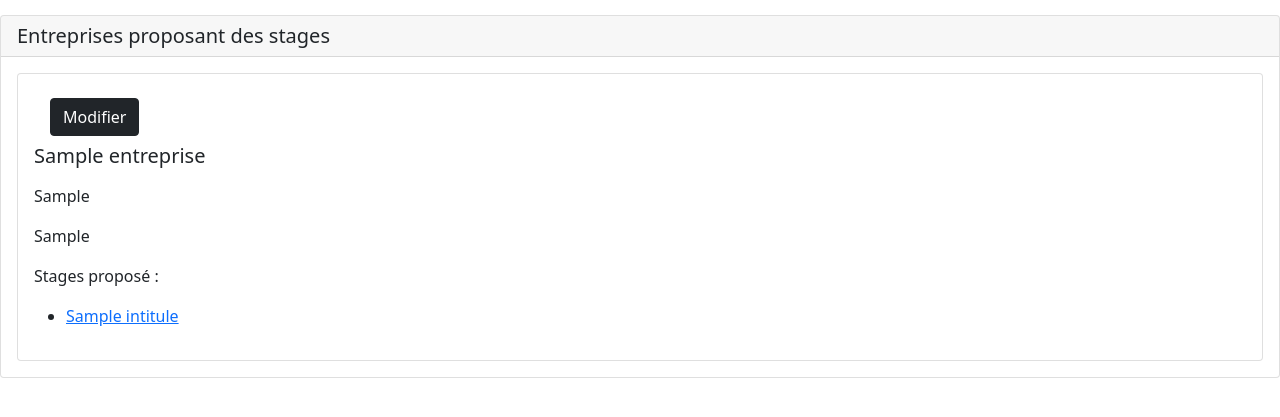
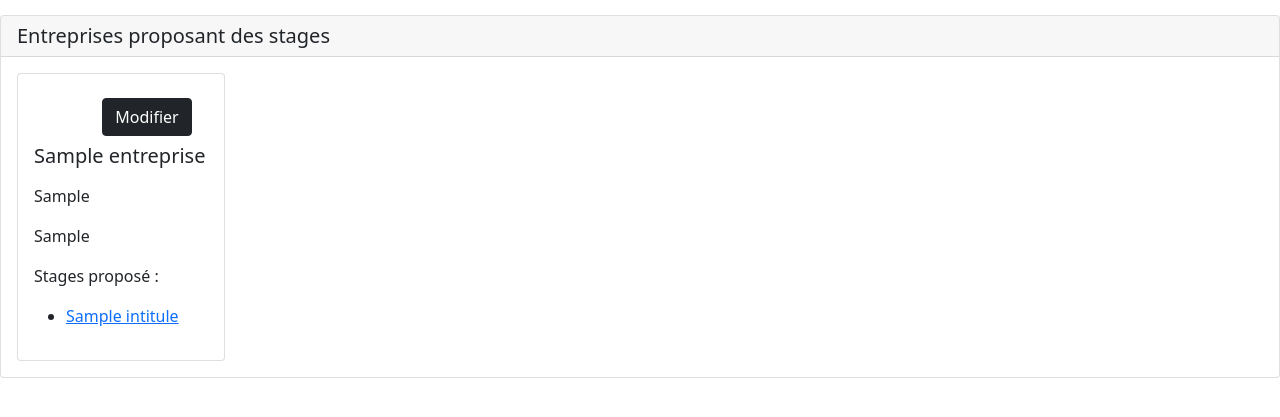
Before and after one commit to Ariedam64/symfony, a Symfony app: template templates/pro_stages/entreprises.html.twig in a window 1280 px wide. Shown: the part 98-515 px from the top of the page. Run offline with Twig, Linux system fonts and the light colour scheme; the template is opened without the code that fills it: most values are stand-ins (such as "Sample title", 1, 10 or a date in 2020); some libraries are stand-ins or nearby versions.

Commit message:
Amelioration du design du site

```diff
--- a/templates/base.html.twig
+++ b/templates/base.html.twig
@@ -19,6 +19,7 @@
 			           <h3>
 				               ProStages
 			           </h3>
+		        </div>
 	      </div>
         </div>
         {% endblock %}
@@ -52,6 +53,7 @@
         			</nav>
         		</div>
         	</div>
+
         {% endblock %}
 
         {% block contenu %}
--- a/templates/pro_stages/entreprises.html.twig
+++ b/templates/pro_stages/entreprises.html.twig
@@ -9,15 +9,20 @@ Entreprises proposant des stages
 {% endblock %}
 
 {% block contenuSupp %}
-<div class="card-deck">
 
+  {% set debutNouvelleLigne = true %}
   {% for entrepriseCourant in entreprises %}
 
+  {% if debutNouvelleLigne == true %}
+    <div class="card-group">
+    {% set debutNouvelleLigne = false %}
+  {% endif %}
+
+  <div class="col-sm-2">
   <div class="card">
 
     <div class="card-body">
-      <a class="nav-link" href="{{path('ProStages_modifierEntreprise',{'id':entrepriseCourant.id})}}"><button type="submit" class="btn btn-dark">Modifier</button></a>
-      <h5 class="card-title">{{entrepriseCourant.getNom}}</h5>
+      <h5 class="card-title">      <div align="right"><a class="nav-link" href="{{path('ProStages_modifierEntreprise',{'id':entrepriseCourant.id})}}"><button type="submit" class="btn btn-dark">Modifier</button></a></div>{{entrepriseCourant.getNom}}</h5>
       <p class="card-text"></p>
       <p class="card-text">{{entrepriseCourant.getActivite}}</p>
       <p class="card-text">{{entrepriseCourant.getAdresse}}</p>
@@ -34,9 +39,16 @@ Entreprises proposant des stages
               <b>Aucun</b>
           </li>
       {% endif %}
+
       </ul>
-     </div>
+   </div>
+  </div>
     </div>
+    {% if loop.index % 6 == 0 %}
+      </div>
+      <br />
+      {% set debutNouvelleLigne = true %}
+    {% endif %}
   {% endfor %}
- </div>
+
 {% endblock %}
```
Also changed, not shown: templates/pro_stages/index.html.twig (+15 -3 lines). Lines whose indentation alone changed are shown as unchanged.
